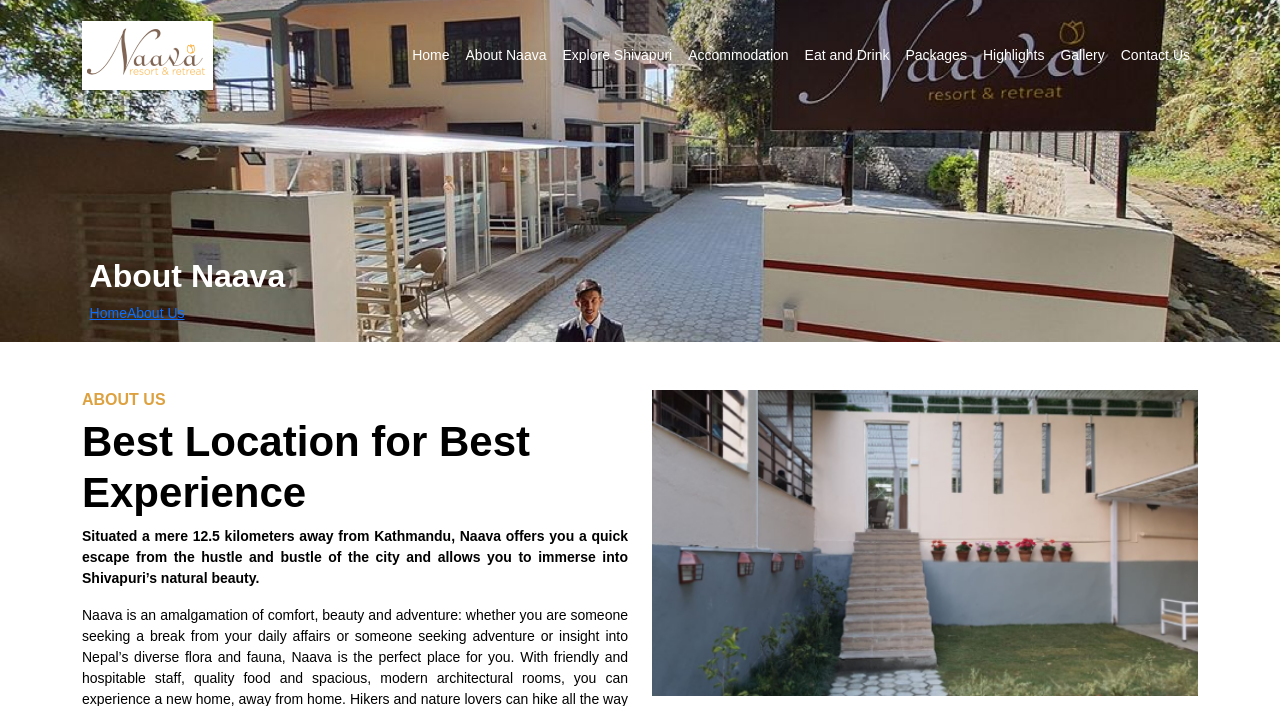
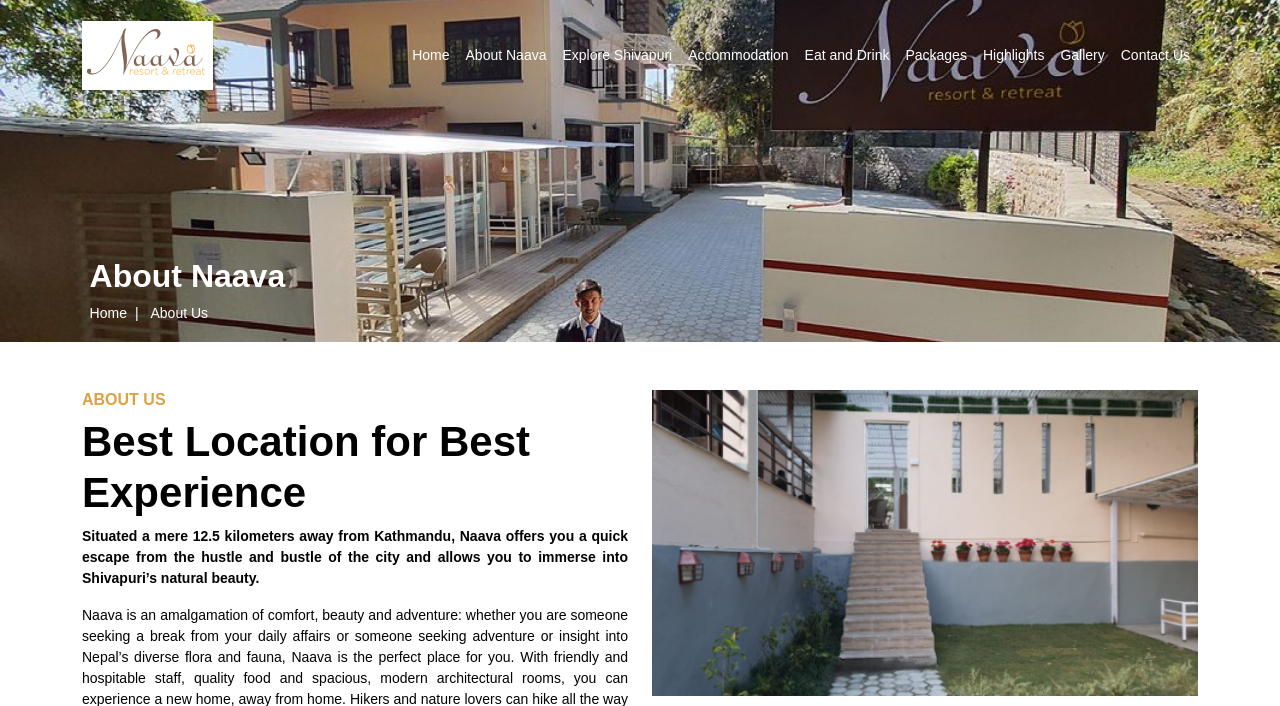
Before and after one commit to Birajramtel/hotel, a PHP site: page /about.php in a window 1280 px wide. Shown: the top 706 px of the page. Run offline with PHP 8.4, Linux system fonts and the light colour scheme; some libraries are stand-ins or nearby versions.

Commit message:
Changes made in style page

```diff
--- a/css/style.css
+++ b/css/style.css
@@ -146,3 +146,26 @@ a.footer_link {
   background-color: transparent;
   text-decoration: underline;
 }
+
+/* Bread crumb menu  */
+ul.breadcrumb {
+  list-style: none;
+  background-color: transparent;
+}
+ul.breadcrumb li {
+  display: inline;
+  font-size: 14px;
+}
+ul.breadcrumb li + li:before {
+  padding: 8px;
+  color: #fff;
+  content: " |\00a0";
+}
+ul.breadcrumb li a {
+  color: #fff;
+  text-decoration: none;
+}
+ul.breadcrumb li a:hover {
+  color: #fff;
+  text-decoration: underline;
+}
```
